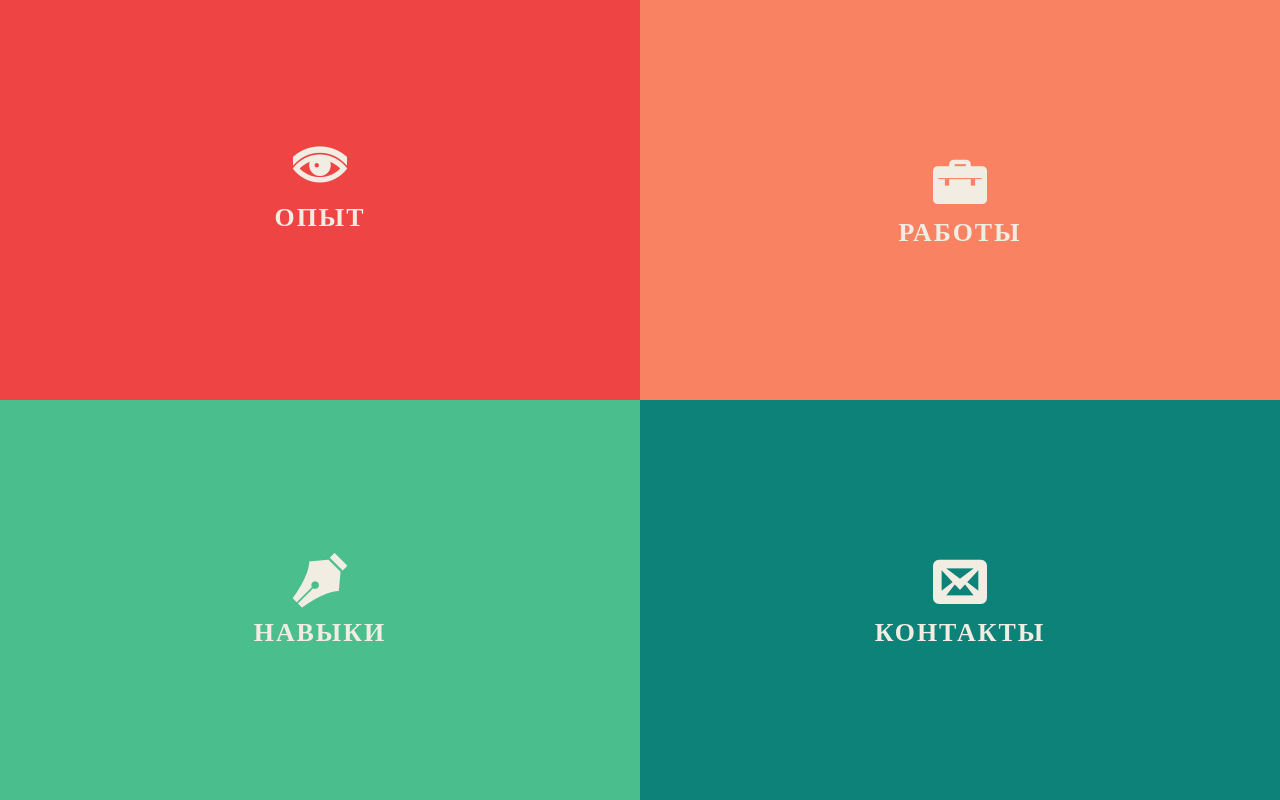
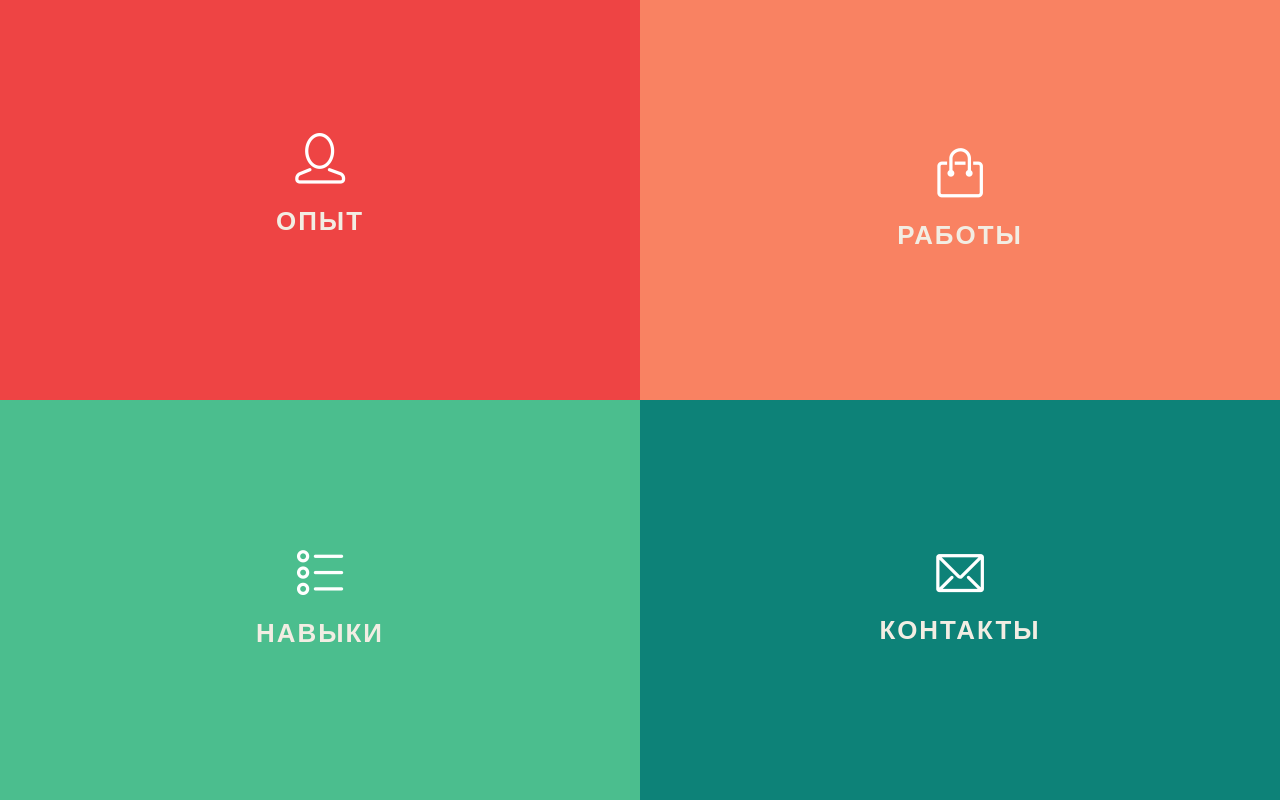
Before and after one commit to appazxc/appazxc.github.io, a PHP site: page / in a window 1280 px wide. Run offline with PHP 8.4, Linux system fonts and the light colour scheme; some libraries are stand-ins or nearby versions.

Commit message:
change icons

```diff
--- a/css/component.css
+++ b/css/component.css
@@ -124,7 +124,8 @@ a:hover {
 }
 
 .bl-icon {
-	font-family: 'icomoon';
+	text-align: center;
+	font-family: "Open Sans", Arial, Verdana, Tahoma;
 	speak: none;
 	font-style: normal;
 	font-weight: normal;
@@ -136,28 +137,40 @@ a:hover {
 }
 
 .bl-icon:before {
-	display: block;
+	content: "";
+	display: inline-block;
 	font-size: 2em;
 	margin-bottom: 10px;
+	background-image: url(../images/sprite.png);
+    background-repeat: no-repeat;
 }
 
 .bl-icon-about:before {
-	content: "\e000";
+	width: 51px;
+    height: 51px;
+    background-position: -10px -69px;
 }
 
 .bl-icon-works:before {
-	content: "\e001";
+	width: 46px;
+    height: 50px;
+    background-position: -10px -206px;
 }
 
 .bl-icon-blog:before {
-	content: "\e002";
+	width: 48px;
+    height: 46px;
+    background-position: -10px -140px;
 }
 
 .bl-icon-contact:before {
-	content: "\e003";
+	width: 48px;
+    height: 39px;
+    background-position: -10px -10px;
 }
 
 .bl-main > section .bl-icon-close {
+	font-family: 'icomoon';
 	position: absolute;
 	top: 20px;
 	right: 20px;
@@ -169,6 +182,8 @@ a:hover {
 
 .bl-icon-close:before {
 	content: "\e005";
+	display: block;
+	background-image: none;
 }
 
 .bl-content,
@@ -254,6 +269,11 @@ ul.contacts li a {
 	border: none;
 	display: inline-block;
 	text-transform: none;
+}
+
+.social a {
+	display: inline-block;
+
 }
 /* Panel Items */
 
--- a/index.html
+++ b/index.html
@@ -17,7 +17,7 @@
 			<div id="bl-main" class="bl-main">
 				<section>
 					<div class="bl-box">
-						<h2 class="bl-icon bl-icon-about">Опыт</h2>
+						<h2><span class="bl-icon bl-icon-about"></span><br>Опыт</h2>
 					</div>
 					<div class="bl-content">
 						<h2>Опыт</h2>
@@ -27,7 +27,7 @@
 				</section>
 				<section id="bl-work-section">
 					<div class="bl-box">
-						<h2 class="bl-icon bl-icon-works">Работы</h2>
+						<h2><span class="bl-icon bl-icon-works"></span><br>Работы</h2>
 					</div>
 					<div class="bl-content">
 						<h2>Работы</h2>
@@ -45,7 +45,7 @@
 				</section>
 				<section>
 					<div class="bl-box">
-						<h2 class="bl-icon bl-icon-blog">Навыки</h2>
+						<h2><span class="bl-icon bl-icon-blog"></span><br>Навыки</h2>
 					</div>
 					<div class="bl-content">
 						<h2>Навыки</h2>
@@ -62,7 +62,7 @@
 				</section>
 				<section>
 					<div class="bl-box">
-						<h2 class="bl-icon bl-icon-contact">Контакты</h2>
+						<h2><span class="bl-icon bl-icon-contact"></span><br>Контакты</h2>
 					</div>
 					<div class="bl-content">
 						<h2>Контакты</h2>
```
Also changed, not shown: images/cont.png (added), images/exp.png (added), images/kno.png (added), images/sprite.png (added), images/works.png (added).
